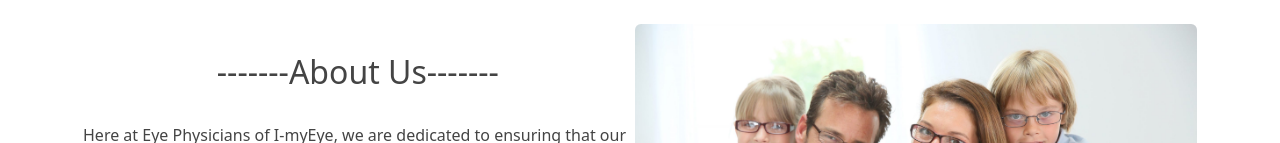
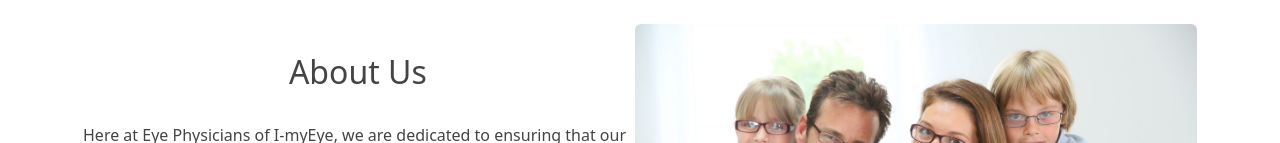
Before and after one commit to pilot-satyam/MedicalProject, a React (Create React App) app in the folder MedicalProjects/frontend/: page /services in a window 1280 px wide. Shown: the part 259-402 px from the top of the page. Built offline with nearby package versions, Linux system fonts and the light colour scheme.

Commit message:
Footer Added

```diff
--- a/MedicalProjects/frontend/src/Components/CustomNavbar.jsx
+++ b/MedicalProjects/frontend/src/Components/CustomNavbar.jsx
@@ -2,8 +2,7 @@ import Container from 'react-bootstrap/Container';
 import Nav from 'react-bootstrap/Nav';
 import Navbar from 'react-bootstrap/Navbar';
 import NavDropdown from 'react-bootstrap/NavDropdown';
-import { NavLink as ReactLink } from 'react-router-dom';
-import {NavItem} from 'react-bootstrap';
+
 
 const CustomNavbar =()=> {
   return (
--- a/MedicalProjects/frontend/src/Components/FormForPatient.js
+++ b/MedicalProjects/frontend/src/Components/FormForPatient.js
@@ -1,6 +1,5 @@
 import React from 'react'
 import { useState } from 'react';
-import CustomNavbar from './CustomNavbar';
 import Base from './Base';
 
 function FormForPatient() {
@@ -65,8 +64,7 @@ const handleZipCodeChange =(e)=>{
   }
   return (
  <Base>
-  <form className="row g-3 justify-content-center" onSubmit={(e) => {handleSubmit(e)}}>>
-
+   <form className="row g-3 justify-content-center" onSubmit={(e) => {handleSubmit(e)}} >>
   <div className="justify-content-center col-12" >
     <label className="form-label">Name</label>
     <input type="text" className="form-control" placeholder="Patient Name" required onChange={(e)=>{handleName(e)}}  />
@@ -104,7 +102,7 @@ const handleZipCodeChange =(e)=>{
     <label for="inputState" className="form-label" required onChange={(e)=>{handleStateChange(e)}} >State</label>
     <select id="inputState" className="form-select">
       <option >Maharastra</option>
-      <option>Karnataka</option>
+      <option>Hyderabad</option>
       <option>Delhi</option>
       <option>Rajastan</option>
       <option>Kerala</option>
--- a/MedicalProjects/frontend/src/pages/Services.jsx
+++ b/MedicalProjects/frontend/src/pages/Services.jsx
@@ -29,7 +29,7 @@ const Services = () => {
             <table>
                 <tr>
                     <td>
-            <h2 className="text-center">-------About Us-------</h2>
+            <h2 className="text-center">About Us</h2>
             <br></br>
 
             <p>
```
